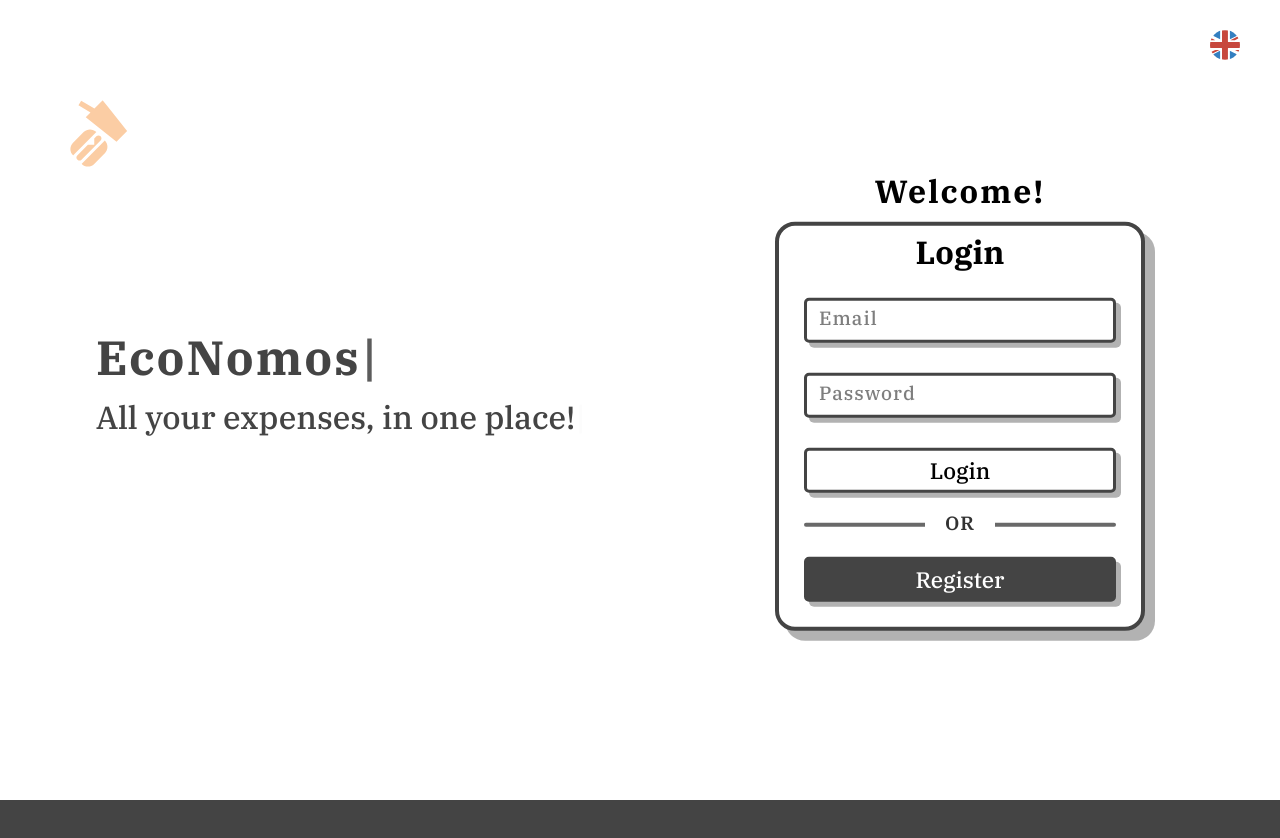
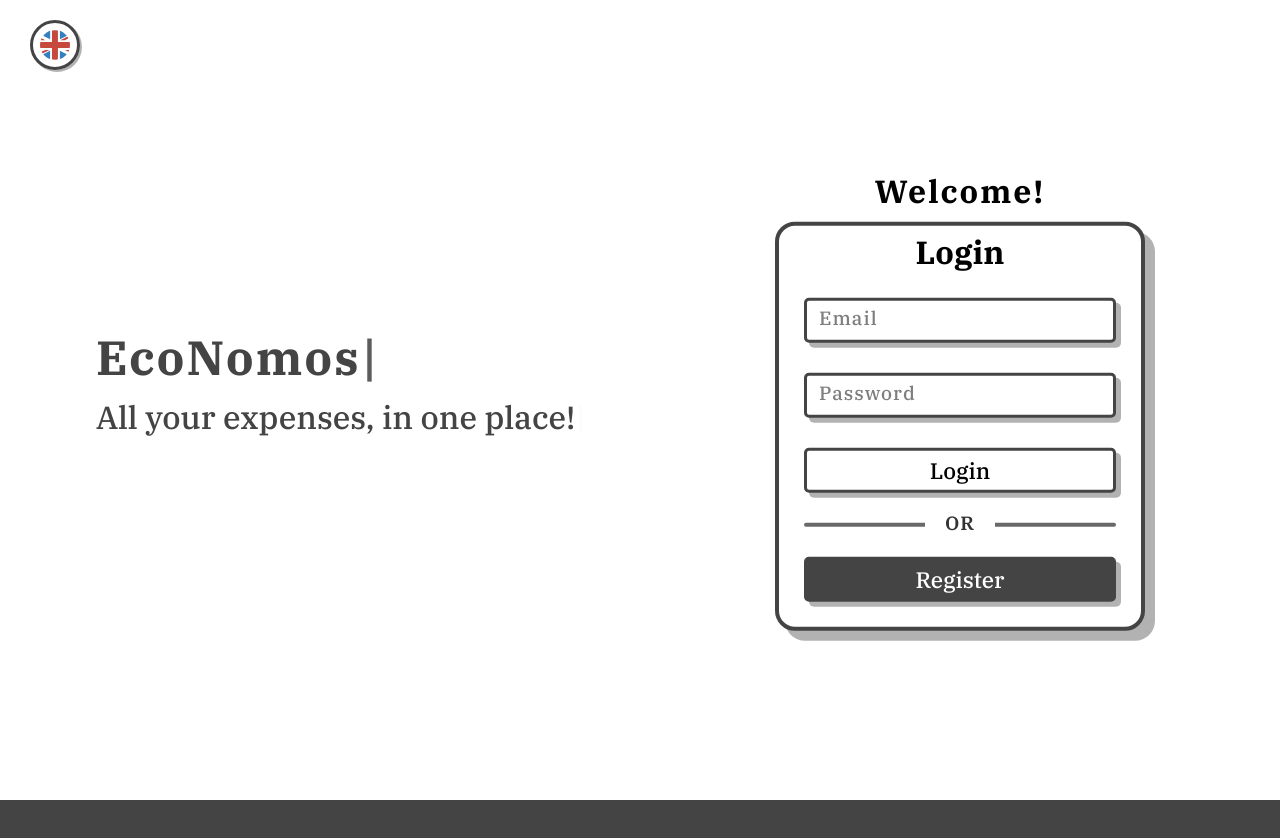
Before and after one commit to costiz7/EcoNomos, a React (Vite) app in the folder client/: page / in a window 1280 px wide. Shown: the top 838 px of the page. Built offline with nearby package versions, Linux system fonts and the light colour scheme.

Commit message:
Designed the Language Swticher

```diff
--- a/client/src/Home/Home.css
+++ b/client/src/Home/Home.css
@@ -55,24 +55,9 @@
     background-color: var(--black-color);
 }
 
-
-/*ICONS*/
-.upper-section-wrapper > .background-icon-1 {
-    position: absolute;
-    height: 60px;
-    width: 60px;
-    z-index: 0;
-    top: 100px;
-    left: 60px;
-
-    color: var(--orange-color);
-    transform: rotate(-45deg);
-    opacity: 0.6;
-}
-
 .home-lang-switcher {
     position: absolute;
-    top: 30px;
-    right: 40px;
-    z-index: 10; /* Să fim siguri că stă deasupra fundalului */
+    top: 20px;
+    left: 30px;
+    z-index: 10;
 }
--- a/client/src/Home/Home.jsx
+++ b/client/src/Home/Home.jsx
@@ -62,7 +62,6 @@ function Home() {
                                                                 onSwitchToSuccess={() => setCurrentForm('success')}/>}
                     {currentForm === 'success' && <SuccessForm onSwitchToLogin={() => setCurrentForm('login')} />}
                 </div>
-                <FoodIcon className="background-icon-1"/>
             </div>
             <div className="lower-section-wrapper">
 
--- a/client/src/LanguageSwitcher/LanguageSwitcher.css
+++ b/client/src/LanguageSwitcher/LanguageSwitcher.css
@@ -1,3 +1,59 @@
+.current-language-btn {
+    position: relative;
+    display: flex;
+    justify-content: center;
+    align-items: center;
+    width: 50px;
+    height: 50px;
+
+    border: solid 3px var(--black-color);
+    border-radius: 50px;
+    box-shadow: 2px 2px 0px rgba(0, 0, 0, 0.3);
+    cursor: pointer;
+    transition: all 200ms ease-out;
+}
+
+.current-language-btn:hover {
+    transform: scale(1.1);
+    box-shadow: 4px 4px 0px rgba(0, 0, 0, 0.3);
+}
+
+.language-dropdown {
+    position: absolute;
+    top: 60px;
+    left: 0px;
+    width: 100px;
+    height: 60px;
+    display: flex;
+    justify-content: space-evenly;
+    align-items: center;
+
+    border: solid 3px var(--black-color);
+    box-shadow: 2px 2px 0px rgba(0, 0, 0, 0.3);
+    border-radius: 25px;
+
+    opacity: 0;
+    transform: translateY(-15px);
+    pointer-events: none;
+    transition: all 75ms ease-out;
+}
+
+.language-dropdown.open {
+    opacity: 1;
+    transform: translateY(0);
+    pointer-events: auto;
+}
+
+.language-option {
+    cursor: pointer;
+    transition: all 300ms ease-out;
+}
+
+.language-option:hover {
+    transform: scale(1.1);
+    filter: drop-shadow(3px 3px 0 rgba(0, 0, 0, 0.3));
+}
+
 .icon-large {
     width: 30px;
     height: 30px;
--- a/client/src/LanguageSwitcher/LanguageSwitcher.jsx
+++ b/client/src/LanguageSwitcher/LanguageSwitcher.jsx
@@ -1,4 +1,4 @@
-import { useState, useEffect } from 'react';
+import { useState } from 'react';
 import './LanguageSwitcher.css';
 import { useLanguage } from '../context/LanguageContext';
 import EnIcon from '../Icons/EnIcon.jsx';
@@ -34,12 +34,11 @@ function LanguageSwitcher({ className }) {
                 if (response.ok) {
                     const updatedUser = await response.json();
                     localStorage.setItem('user', JSON.stringify(updatedUser));
-                    console.log("Limba salvată cu succes în DB:", updatedUser.language);
                 } else {
-                    console.error("Eroare la actualizarea limbii pe server");
+                    console.error("Can't update language on server");
                 }
             } catch (error) {
-                console.error("Eroare de rețea la salvarea limbii:", error);
+                console.error("Server Error:", error);
             }
         }
     };
@@ -51,8 +50,7 @@ function LanguageSwitcher({ className }) {
                 {currentLang === 'en' ? <EnIcon className="icon-large" /> : <RoIcon className="icon-large" />}
             </div>
 
-            {isOpen && (
-                <div className="language-dropdown slide-in-top">
+            <div className={`language-dropdown ${isOpen ? 'open' : ''}`}>
                 <div className="language-option" onClick={() => selectLanguage('en')}>
                     <EnIcon className="icon-small" />
                 </div>
@@ -60,7 +58,6 @@ function LanguageSwitcher({ className }) {
                     <RoIcon className="icon-small" />
                 </div>
             </div>
-            )}
 
         </div>
     );
```
Lines whose indentation alone changed are shown as unchanged.
